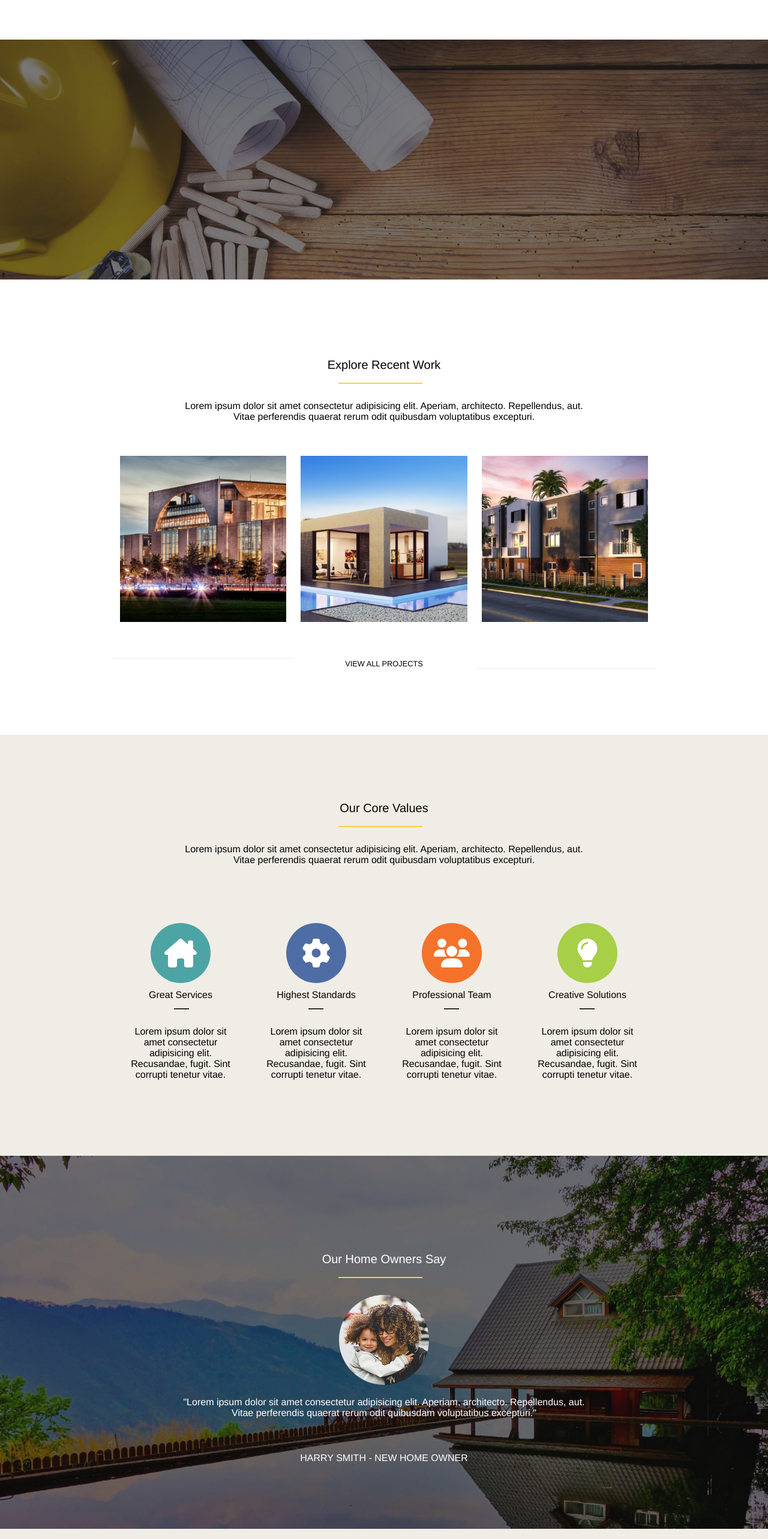
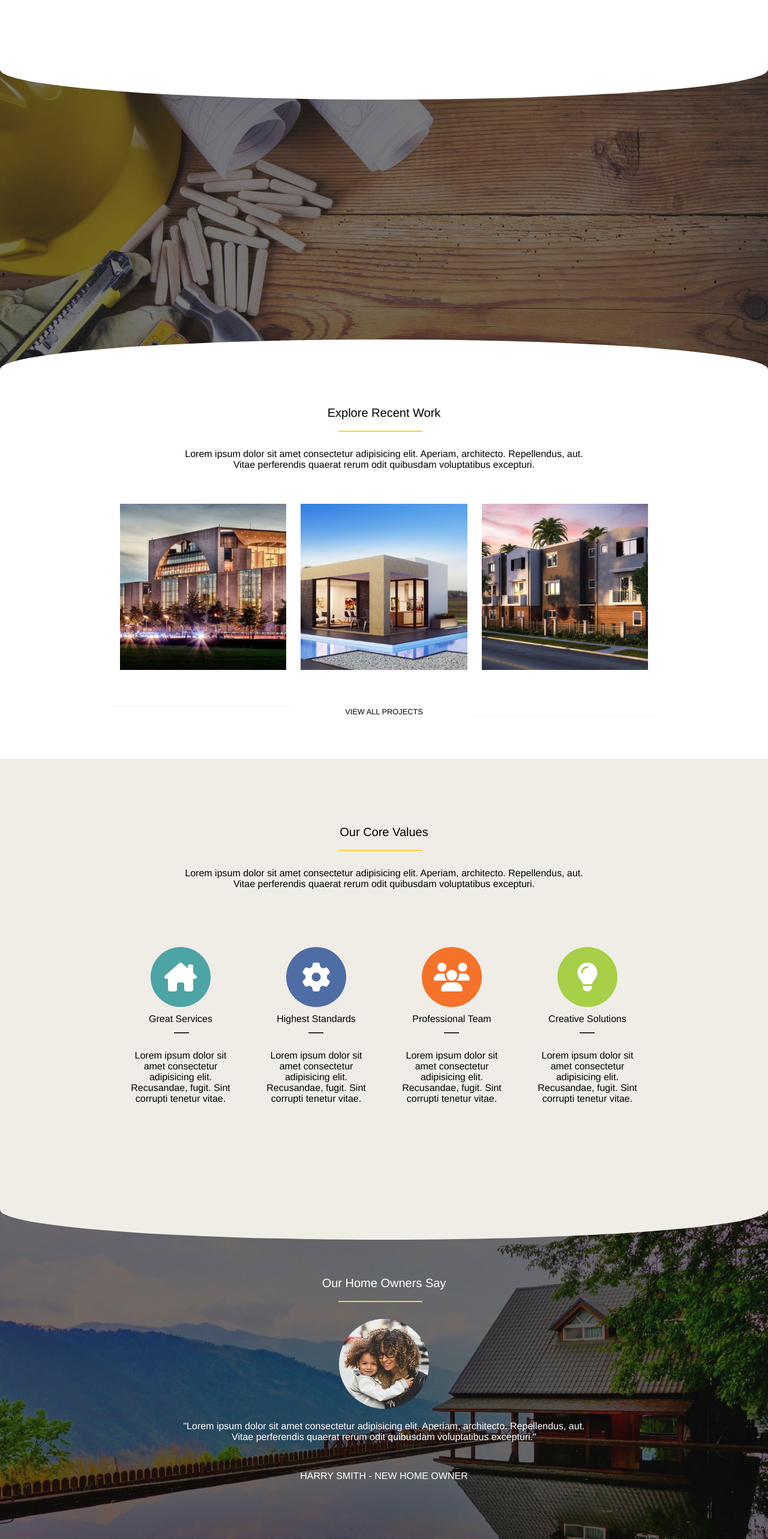
Before and after one commit to davishka-hikkaduwa/proj-html-vuejs, a Vue app: page / in a window 1280 px wide. Shown: the part 1295-3861 px from the top of the page at 60% size. Built offline with nearby package versions, Linux system fonts and the light colour scheme.

Commit message:
added curved-space divs

```diff
--- a/src/assets/styles/utilities.scss
+++ b/src/assets/styles/utilities.scss
@@ -36,20 +36,25 @@ button {
 
 // ----- /BUTTONS -----
 
-// // ----- TEXT-UNDERLINE -----
-// .custom-underline {
-//     padding-bottom: 20px;
-//     position: relative;
-// }
+// ----- CURVED SPACE DIV -----
+.top-curved-space,
+.bottom-curved-space {
+    position: absolute;
+    // z-index: 100;
+    height: 100px;
+    width: 100%;
+}
 
-// .custom-underline::before {
-//     content: '';
-//     position: absolute;
-//     bottom: 0;
-//     left: 40%;
-//     width: 140px;
-//     height: 2px;
-//     background-color: #f9d03f;
-// }
+.top-curved-space {
+    top: 0;
+    border-bottom-left-radius: 50%;
+    border-bottom-right-radius: 50%;
+}
 
-// // ----- /TEXT-UNDERLINE -----
+.bottom-curved-space {
+    bottom: 0;
+    border-top-left-radius: 50%;
+    border-top-right-radius: 50%;
+}
+
+// ----- /CURVED SPACE DIV -----
--- a/src/components/AboutComponent.vue
+++ b/src/components/AboutComponent.vue
@@ -8,6 +8,7 @@
             <AboutCardComponent class="card-container"/>
         </div>
         <div class="feedback">
+            <div class="top-curved-space"></div>
             <div class="info-container">
                 <SectionTitleComponent :title="feeebackSectionTitle"/>
                 <img src="@/assets/img/home-testimonial-113165296.jpg" alt="home-testimonial">
@@ -16,6 +17,7 @@
                 </p>
                 <h6>HARRY SMITH - NEW HOME OWNER</h6>
             </div>
+            <div class="bottom-curved-space"></div>
         </div>
     </div>
 </template>
@@ -68,6 +70,13 @@ import SectionTitleComponent from "@/components/SectionTitleComponent.vue";
             background-image: url('@/assets/img/home-parallax-144609983.jpg');
             background-repeat:no-repeat;
             background-size: cover;
+            position: relative;
+            height: 700px;
+
+            .top-curved-space,
+            .bottom-curved-space {
+                background-color: #f0ede6;
+            }
 
             .info-container{
                 img{
@@ -75,7 +84,7 @@ import SectionTitleComponent from "@/components/SectionTitleComponent.vue";
                     border-radius: 50%;
                 }
                 h6{
-                    padding-top: 20px;
+                    padding-top: 10px;
                 }
             }
         }
--- a/src/components/ArticlesComponent.vue
+++ b/src/components/ArticlesComponent.vue
@@ -28,8 +28,12 @@ export default {
 <style scoped lang="scss">
     #articles{
         background-color: #f0ede6;
-        padding: 30px 0;
+        padding: 10px 0;
         text-align: center;
+
+        .info-container{
+            padding-top: 0;
+        }
     }
 
 </style>
--- a/src/components/HomeComponent.vue
+++ b/src/components/HomeComponent.vue
@@ -9,7 +9,6 @@
             <div class="col-6">
                 <button class="gold-btn">GET A QUOTE TODAY</button>
             </div>
-
         </div>
     </div>
 </template>
--- a/src/components/ServicesComponent.vue
+++ b/src/components/ServicesComponent.vue
@@ -3,19 +3,15 @@
         <div class="label-container">
             <h4>Do You Have A Construction Project We Can Help With?</h4>
         </div>
-        <button class="sandwich black-btn">GET A FREE QUOTE</button>
+        <button class="sandwich-btn black-btn">GET A FREE QUOTE</button>
         <div class="info-container">
             <SectionTitleComponent :title="sectionTitle"/>
             <p>Lorem ipsum dolor sit amet consectetur adipisicing elit. Aperiam, architecto. Repellendus, aut. Vitae perferendis quaerat rerum odit quibusdam voluptatibus excepturi.</p>
         </div>
-        <!-- <div class="info-container">
-            <h5 class="custom-underline">Specialists in Modern Construction</h5>
-            <p>Lorem ipsum dolor sit amet consectetur adipisicing elit. Aperiam, architecto. Repellendus, aut. Vitae perferendis quaerat rerum odit quibusdam voluptatibus excepturi.</p>
-        </div> -->
-
         <ServicesCardComponent class="card-container"/>
         <div class="image-container">
-            <!-- <img src="@/assets/img/home-244125289.jpg" alt="img"> -->
+            <div class="top-curved-space"></div>
+            <div class="bottom-curved-space"></div>
         </div>
     </div>
 </template>
@@ -47,23 +43,15 @@ import SectionTitleComponent from '@/components/SectionTitleComponent.vue';
             background-color: #f9d03f;
             color: #1e1e1e;
         }
-        // .info-container{
-        //     padding: 80px 350px;
-        //     h5{
-        //         padding-bottom: 20px;
-        //     }
-        //     p{
-        //         padding-top: 20px;
-        //     }
-        // }
-        .sandwich{
+
+        .sandwich-btn{
             display: block;
             position: absolute;
             border: 2px solid #fff;
             left: 50%;
             transform: translateY(-50%) translateX(-50%);
         }
-        .sandwich:hover{
+        .sandwich-btn:hover{
             background-color: #fff;
             color: #1e1e1e;
             border: 2px solid #1e1e1e;
@@ -75,11 +63,18 @@ import SectionTitleComponent from '@/components/SectionTitleComponent.vue';
                 flex-wrap: nowrap;
             }
         }
+
         .image-container{
             background-image: url('@/assets/img/home-244125289.jpg');
             background-repeat:no-repeat;
             background-size: cover;
-            height: 400px;
+            height: 600px;
+            position: relative;
+
+            .top-curved-space,
+            .bottom-curved-space {
+                background-color: #fff;
+            }
         }
     }
 
--- a/src/components/WorkComponent.vue
+++ b/src/components/WorkComponent.vue
@@ -46,8 +46,12 @@ export default {
 
 <style scoped lang="scss">
     #work{
-        padding: 50px 0;
+        padding: 10px 0;
         text-align: center;
+
+        .info-container{
+            padding-top: 0;
+        }
 
         .image-container{
             padding: 0 200px;
```
